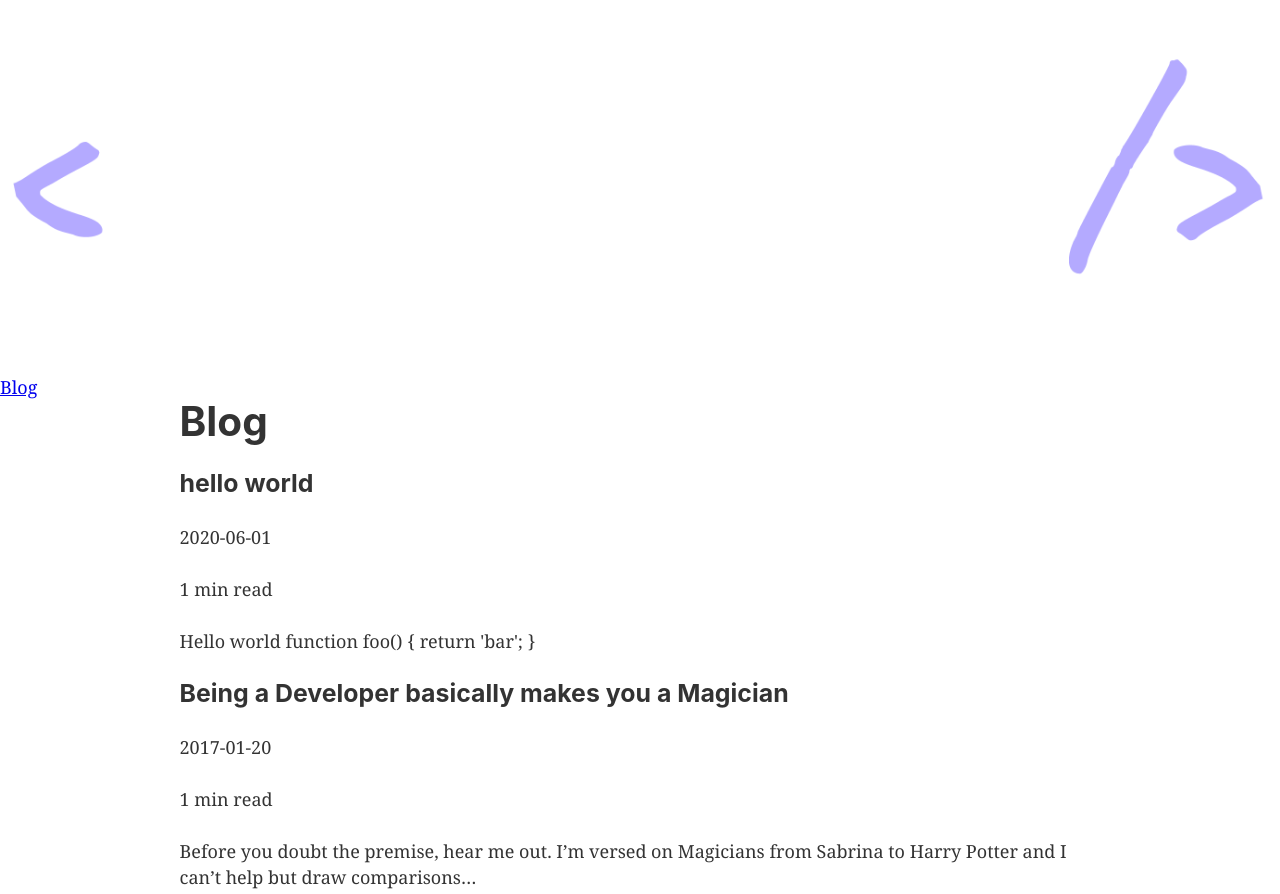
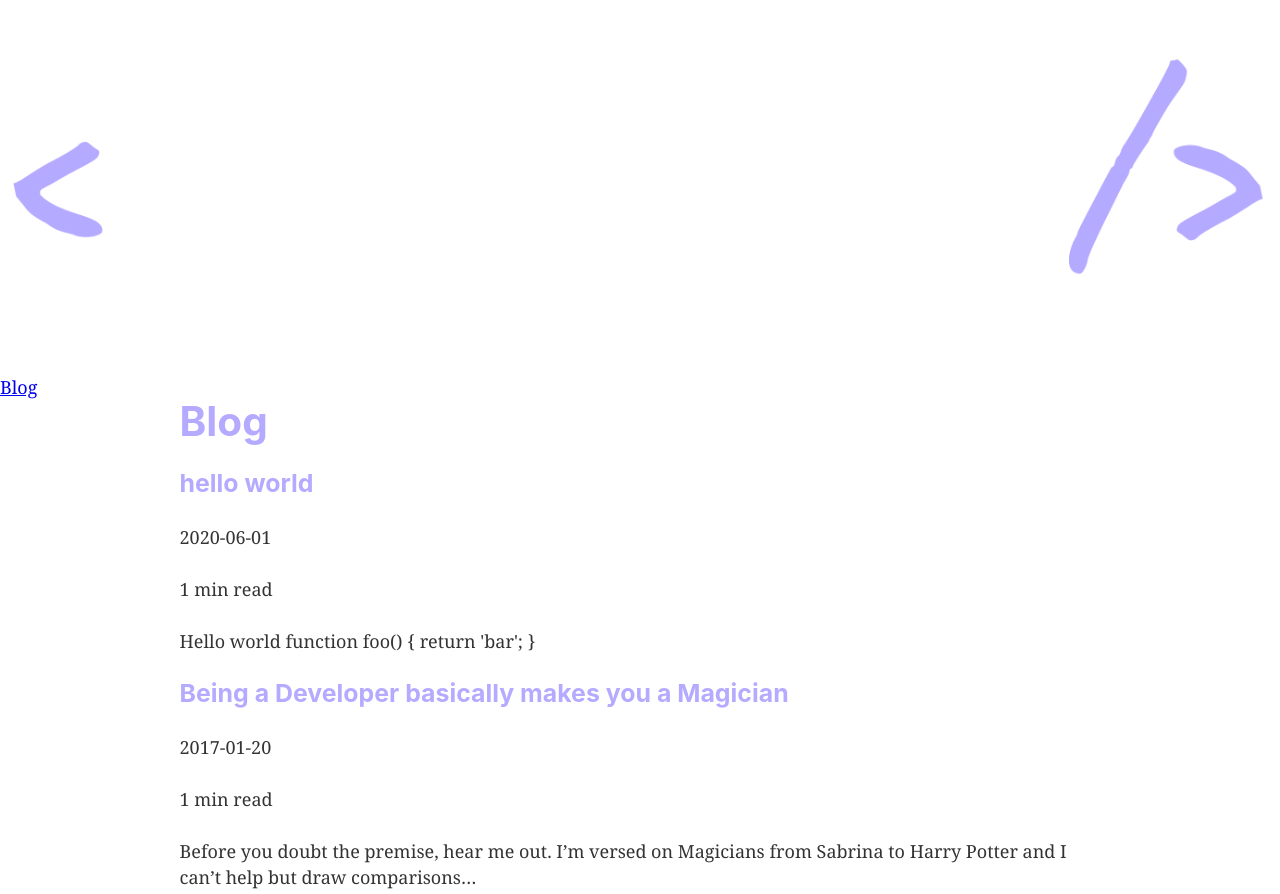
Before and after one commit to TaylURRE/taylurre.github.io, a Gatsby site: page /blog in a window 1280 px wide. Shown: the top 894 px of the page. Built offline with nearby package versions, Linux system fonts and the light colour scheme; Gatsby itself is replaced by a stand-in of ours.

Commit message:
[pages/blog.js] style blog landing page

```diff
--- a/src/pages/blog.js
+++ b/src/pages/blog.js
@@ -10,7 +10,7 @@ const SecondPage = ({ data }) => {
   return (
     <Layout>
       <SEO title="Blog" />
-      <h1>Blog</h1>
+      <h1 style={{color: '#B4AAFF'}}>Blog</h1>
       <div>
         {posts.map(post => (
           <div key={post.id} className="article-box">
@@ -18,7 +18,7 @@ const SecondPage = ({ data }) => {
               to={post.fields.slug}
               style={{ textDecoration: "none", color: "inherit" }}
             >
-              <h3 className="title">{post.frontmatter.title}</h3>
+              <h3 className="title" style={{color: '#B4AAFF'}}>{post.frontmatter.title}</h3>
             </Link>
             <p className="date">
               {post.frontmatter.date}
```
